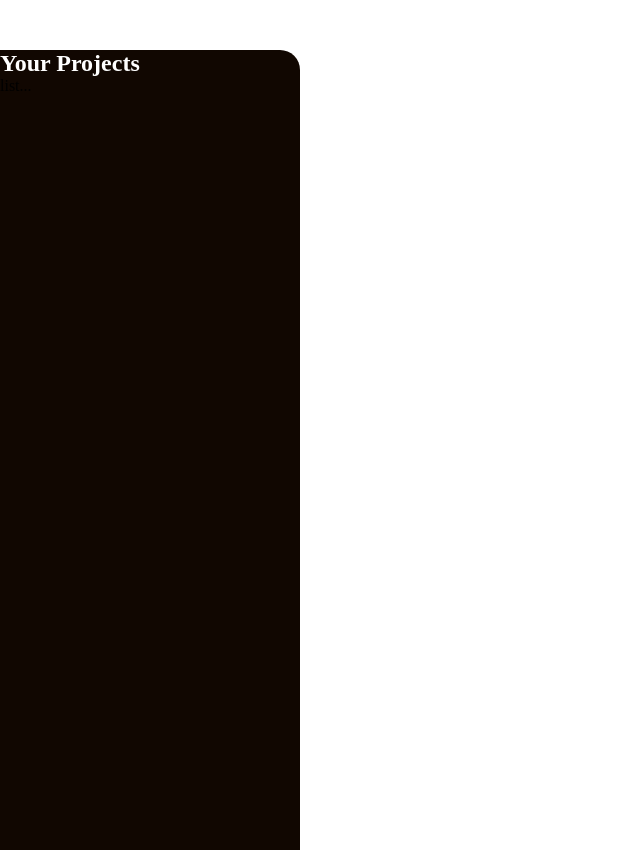
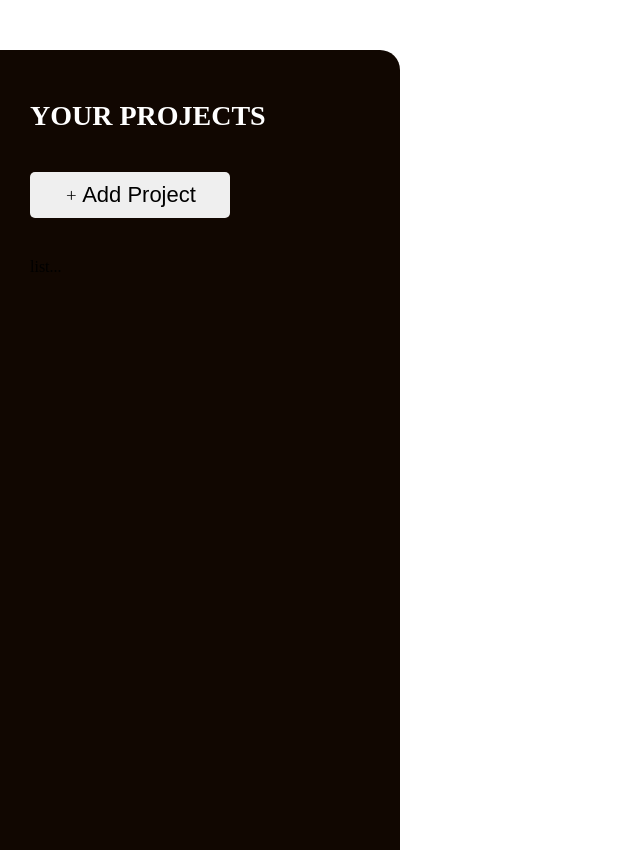
Before and after one commit to DenisFR2727/support_react-components, a React (Vite) app in the folder managment-app/01-starting-project/: page / in a window 1280 px wide. Shown: the whole page, without its empty margins (0-640 px from the left). Built offline with nearby package versions, Linux system fonts and the light colour scheme.

Commit message:
create button ui

```diff
--- a/managment-app/01-starting-project/package.json
+++ b/managment-app/01-starting-project/package.json
@@ -11,7 +11,8 @@
   },
   "dependencies": {
     "react": "^19.0.0",
-    "react-dom": "^19.0.0"
+    "react-dom": "^19.0.0",
+    "react-icons": "^5.5.0"
   },
   "devDependencies": {
     "@types/react": "^18.2.15",
--- a/managment-app/01-starting-project/src/components/Panel/aside-panel.css
+++ b/managment-app/01-starting-project/src/components/Panel/aside-panel.css
@@ -1,10 +1,26 @@
 .aside-panel {
-  width: 300px;
+  width: 100%;
+  max-width: 400px;
   height: 100vh;
   background-color: rgb(17, 7, 1);
   margin-top: 50px;
   border-radius: 0 20px 0 0;
 }
 .aside-title {
+  display: flex;
+  font-size: 28px;
   color: white;
+  text-transform: uppercase;
 }
+.aside-content {
+  display: flex;
+  flex-direction: column;
+  gap: 40px;
+  padding: 50px 30px 0 30px;
+}
+.add-project-btn {
+  max-width: 200px;
+  padding: 10px 30px;
+  border-radius: 5px;
+  font-size: 22px;
+}
--- a/managment-app/01-starting-project/src/components/Panel/aside-panel.jsx
+++ b/managment-app/01-starting-project/src/components/Panel/aside-panel.jsx
@@ -1,10 +1,15 @@
+import { GoPlus } from "react-icons/go";
+import Button from "../ui/button";
 import "./aside-panel.css";
 
 export default function PanelProjects() {
   return (
     <aside className="aside-panel">
-      <div>
+      <div className="aside-content">
         <h2 className="aside-title">Your Projects</h2>
+        <Button className="add-project-btn" icon={<GoPlus />}>
+          Add Project
+        </Button>
         <ul>list...</ul>
       </div>
     </aside>
--- /dev/null
+++ b/managment-app/01-starting-project/src/components/ui/button.jsx
@@ -0,0 +1,10 @@
+import "./style.css";
+
+export default function Button({ className, icon, children, ...props }) {
+  return (
+    <button className={`btn ${className}`} {...props}>
+      {icon && <span className="btn-icon">{icon}</span>}
+      {children && <span className="btn-text">{children}</span>}
+    </button>
+  );
+}
--- /dev/null
+++ b/managment-app/01-starting-project/src/components/ui/style.css
@@ -0,0 +1,15 @@
+.btn {
+  position: relative;
+  display: flex;
+  justify-content: center;
+  align-items: center;
+  gap: 3px;
+  border: none;
+  user-select: none;
+  cursor: pointer;
+  padding: 10px 20px;
+}
+.btn-icon svg {
+  display: flex;
+  font-size: 15px;
+}
```
Also changed, not shown: 1 other file (tests, documents, lock files or other folders).
